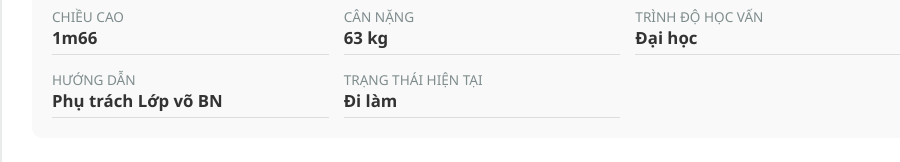
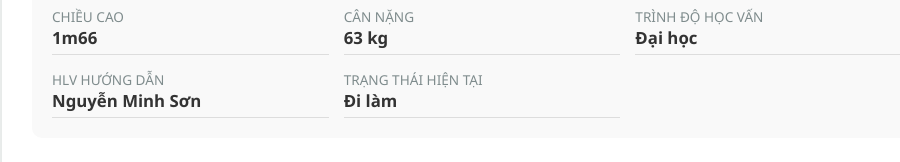
Before and after one commit to PQQ-BACNINH/nguyenminhson-1985-bacninh-clbbacninh-voduongthangquang, a plain HTML site: page index.html in a window 1280 px wide. Shown: the part 781-943 px from the top of the page, without its empty margins (158-1058 px from the left). Drawn offline with Linux system fonts and the light colour scheme.

Commit message:
Update index.html

```diff
--- a/index.html
+++ b/index.html
@@ -163,7 +163,7 @@
         <div class="info-item"><label>Chiều cao</label><span>1m66</span></div>
         <div class="info-item"><label>Cân nặng</label><span>63 kg</span></div>
         <div class="info-item"><label>Trình độ học vấn</label><span>Đại học</span></div>
-        <div class="info-item"><label>Hướng dẫn</label><span>Phụ trách Lớp võ BN</span></div>
+        <div class="info-item"><label>HLV hướng dẫn</label><span>Nguyễn Minh Sơn</span></div>
         <div class="info-item"><label>Trạng thái hiện tại</label><span>Đi làm</span></div>
     </div>
     <div class="certificate-section">
```
